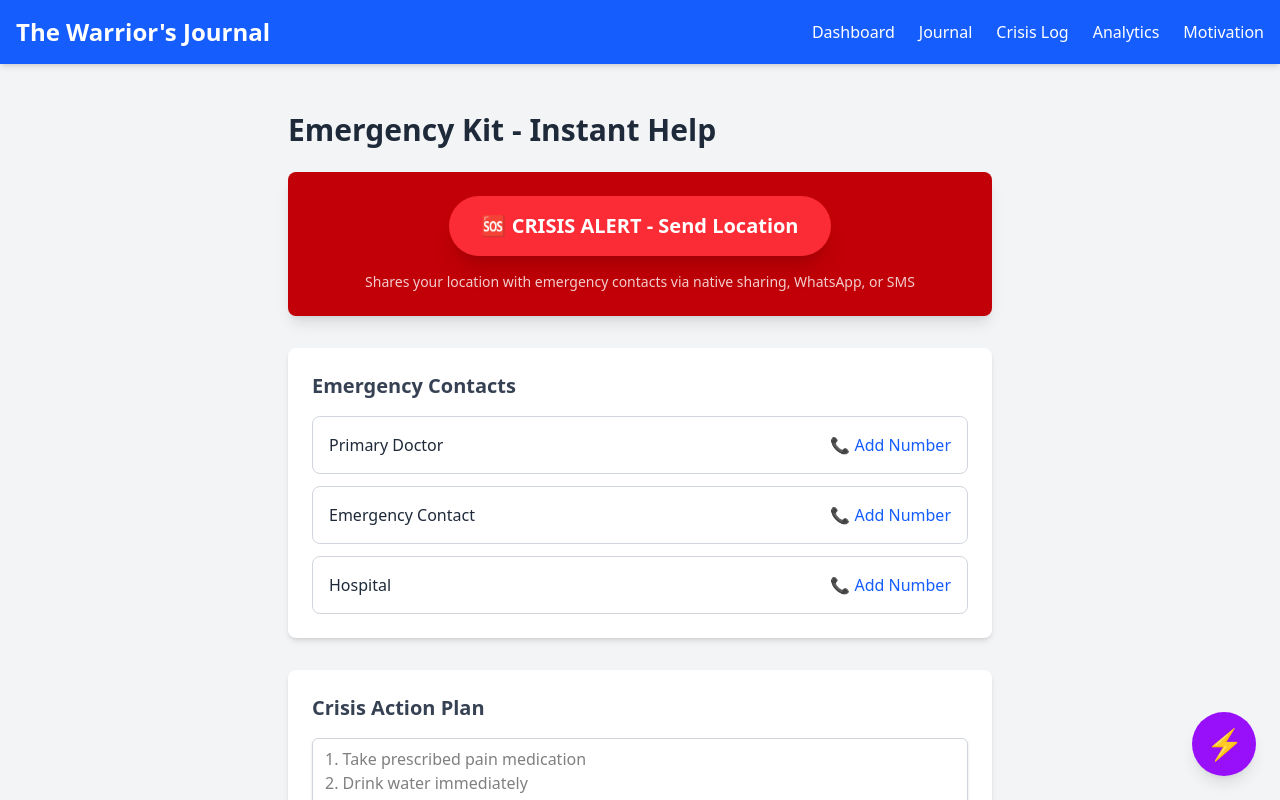
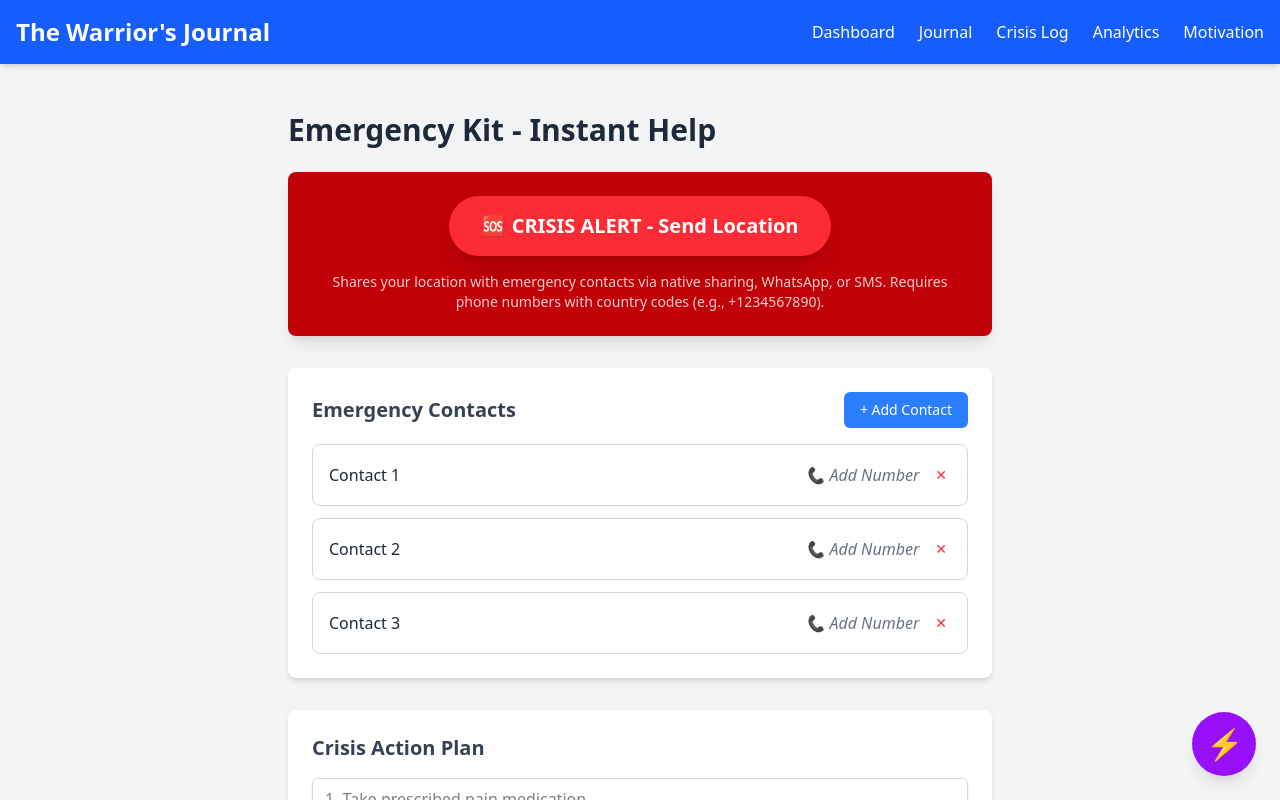
Before and after one commit to Muayyad822/warrior-journal-app, a React (Vite) app: page /emergency-kit in a window 1280 px wide. Shown: the top 800 px of the page. Built offline with nearby package versions, Linux system fonts and the light colour scheme.

Commit message:
Add react-hot-toast for notifications and improve user feedback in CrisisLog, Journal, and EmergencyKit components

```diff
--- a/package.json
+++ b/package.json
@@ -13,6 +13,7 @@
     "@tailwindcss/vite": "^4.1.11",
     "react": "^19.1.0",
     "react-dom": "^19.1.0",
+    "react-hot-toast": "^2.4.1",
     "react-router-dom": "^7.7.0",
     "recharts": "^2.15.4",
     "tailwindcss": "^4.1.11"
--- a/src/App.jsx
+++ b/src/App.jsx
@@ -1,5 +1,6 @@
 import { BrowserRouter as Router, Routes, Route } from 'react-router-dom';
 import { Link } from 'react-router-dom';
+import { Toaster } from 'react-hot-toast';
 import Header from './components/Header';
 import FloatingActionButton from './components/FloatingActionButton';
 import Dashboard from './components/Dashboard';
@@ -27,25 +28,48 @@ const Home = () => (
 
 function App() {
   return (
-
     <HealthDataProvider>
       <div className="min-h-screen bg-gray-100 font-sans flex flex-col">
         <Header />
         <main className="flex-grow container mx-auto p-4">
           <Routes>
             <Route path="/" element={<Home />} />
-              <Route path="/dashboard" element={<Dashboard />} /> {/* Use the actual Dashboard component */}
+            <Route path="/dashboard" element={<Dashboard />} />
             <Route path="/journal" element={<Journal />} />
             <Route path="/crisis-log" element={<CrisisLog />} />
             <Route path="/analytics" element={<Analyticss />} />
             <Route path="/motivation" element={<Motivation />} />
-              <Route path="/medical-reports" element={<MedicalReports />} /> {/* Add route for Medical Reports */}
-              <Route path="/emergency-kit" element={<EmergencyKit />} /> {/* Add route for full Emergency Kit */}
+            <Route path="/medical-reports" element={<MedicalReports />} />
+            <Route path="/emergency-kit" element={<EmergencyKit />} />
           </Routes>
         </main>
         <FloatingActionButton />
         <Footer />
         <PWAInstallPrompt />
+        <Toaster
+          position="top-center"
+          toastOptions={{
+            duration: 4000,
+            style: {
+              background: '#363636',
+              color: '#fff',
+            },
+            success: {
+              duration: 3000,
+              iconTheme: {
+                primary: '#10b981',
+                secondary: '#fff',
+              },
+            },
+            error: {
+              duration: 5000,
+              iconTheme: {
+                primary: '#ef4444',
+                secondary: '#fff',
+              },
+            },
+          }}
+        />
       </div>
     </HealthDataProvider>
   );
--- a/src/components/CrisisLog.jsx
+++ b/src/components/CrisisLog.jsx
@@ -1,6 +1,7 @@
 import { useState } from 'react';
 import { useNavigate } from 'react-router-dom';
 import { useHealthData } from '../context/HealthDataContext';
+import toast from 'react-hot-toast';
 
 function CrisisLog() {
   const navigate = useNavigate();
@@ -60,7 +61,7 @@ function CrisisLog() {
     setLocation('');
     setCircumstances('');
 
-    alert('Crisis log saved successfully!');
+    toast.success('Crisis log saved successfully!');
     navigate('/dashboard'); // Go back to dashboard after saving
   };
 
--- a/src/components/EmergencyKit.jsx
+++ b/src/components/EmergencyKit.jsx
@@ -1,144 +1,224 @@
 import { useState, useEffect } from 'react';
+import toast from 'react-hot-toast';
 import { useHealthData } from '../context/HealthDataContext';
 
 function EmergencyKit() {
-  const { addCrisisLog, crisisActionPlan, updateCrisisActionPlan, emergencyContacts, addEmergencyContact, updateEmergencyContact } = useHealthData();
+  const { addCrisisLog, crisisActionPlan, updateCrisisActionPlan, emergencyContacts, addEmergencyContact, updateEmergencyContact, deleteEmergencyContact } = useHealthData();
 
-  const [localContacts, setLocalContacts] = useState([
-    { name: 'Primary Doctor', phone: '', type: 'doctor' },
-    { name: 'Emergency Contact', phone: '', type: 'family' },
-    { name: 'Hospital', phone: '', type: 'hospital' }
-  ]);
   const [editingIndex, setEditingIndex] = useState(null);
   const [phoneInput, setPhoneInput] = useState('');
+  const [nameInput, setNameInput] = useState('');
   const [isGettingLocation, setIsGettingLocation] = useState(false);
 
-  // Initialize with context data or default contacts
-  useEffect(() => {
-    if (emergencyContacts && emergencyContacts.length > 0) {
-      setLocalContacts(emergencyContacts);
-    } else {
-      // Initialize default contacts in context if none exist
-      const defaultContacts = [
-        { id: 1, name: 'Primary Doctor', phone: '', type: 'doctor' },
-        { id: 2, name: 'Emergency Contact', phone: '', type: 'family' },
-        { id: 3, name: 'Hospital', phone: '', type: 'hospital' }
-      ];
-      defaultContacts.forEach(contact => addEmergencyContact(contact));
-    }
-  }, [emergencyContacts, addEmergencyContact]);
+  // Removed the useEffect for default contacts from here.
+  // The HealthDataContext now handles initializing default contacts if localStorage is empty.
 
-  const savePhone = (index) => {
-    const updatedContacts = [...localContacts];
-    updatedContacts[index].phone = phoneInput;
-    setLocalContacts(updatedContacts);
+  const saveContact = (index) => {
+    const contact = emergencyContacts[index];
+    const updatedContact = {
+      ...contact,
+      name: nameInput || contact.name, // Keep existing name if input is empty
+      phone: phoneInput
+    };
 
-    // Update in context
-    if (updatedContacts[index].id) {
-      updateEmergencyContact(updatedContacts[index].id, { phone: phoneInput });
-    }
+    updateEmergencyContact(contact.id, updatedContact);
 
     setEditingIndex(null);
     setPhoneInput('');
+    setNameInput('');
+    toast.success('Contact saved!'); // Concise toast message
+  };
+
+  const addNewContact = () => {
+    const newContact = {
+      id: Date.now(),
+      name: `Contact ${emergencyContacts.length + 1}`,
+      phone: ''
+    };
+    addEmergencyContact(newContact);
+    toast.success('New contact added!'); // Keep this toast for clarity
+  };
+
+  const removeContact = (contactId) => {
+    if (emergencyContacts.length <= 1) {
+      toast.error('You must have at least one emergency contact.');
+      return;
+    }
+
+    toast((t) => (
+      <div className="text-center">
+        <p className="mb-3 font-semibold">Remove this contact?</p>
+        <div className="flex gap-2 justify-center">
+          <button
+            className="bg-red-500 text-white px-3 py-1 rounded text-sm hover:bg-red-600 transition-colors"
+            onClick={() => {
+              deleteEmergencyContact(contactId);
+              toast.dismiss(t.id);
+              toast.success('Contact removed.'); // Concise toast message
+            }}
+          >
+            Remove
+          </button>
+          <button
+            className="bg-gray-500 text-white px-3 py-1 rounded text-sm hover:bg-gray-600 transition-colors"
+            onClick={() => toast.dismiss(t.id)}
+          >
+            Cancel
+          </button>
+        </div>
+      </div>
+    ), { duration: 10000 }); // Keep duration long for confirmation
   };
 
   const sendLocationToContacts = () => {
-    if (localContacts.every(contact => !contact.phone)) {
-      alert("Please add at least one emergency contact phone number first.");
+    const contactsWithPhones = emergencyContacts.filter(contact => contact.phone && contact.phone.trim() !== '');
+
+    if (contactsWithPhones.length === 0) {
+      toast.error("Please add at least one emergency contact with a phone number.");
       return;
     }
 
     setIsGettingLocation(true);
+    toast.loading('Getting your location...', { id: 'location' });
 
     if (navigator.geolocation) {
       navigator.geolocation.getCurrentPosition(
         (position) => {
           const { latitude, longitude } = position.coords;
           const timestamp = new Date().toLocaleString();
+          // Corrected Google Maps URL
+          const locationLink = `https://maps.google.com/?q=${latitude},${longitude}`;
           const message = `🚨 CRISIS ALERT: I'm having a health crisis and need immediate help!
 Time: ${timestamp}
-My location: https://maps.google.com/?q=${latitude},${longitude}
+My location: ${locationLink}
 This is an automated emergency alert from my health app.`;
+
+          toast.dismiss('location');
 
           if (navigator.share) {
             navigator.share({
               title: '🚨 Crisis Alert',
               text: message
             }).then(() => {
-              addCrisisLog({
-                id: Date.now(),
-                date: new Date().toISOString().split('T')[0],
-                time: new Date().toLocaleTimeString(),
-                severity: 9,
-                duration: 'Instant',
-                triggers: ['Emergency Button Press'],
-                medicationsUsed: '',
-                location: `${latitude}, ${longitude}`,
-                circumstances: 'Crisis Alert Button pressed - Location shared with contacts',
-              });
-              alert('Crisis alert shared successfully!');
-            }).catch(() => {
-              fallbackSharing(message);
+              logCrisisAlert(contactsWithPhones.length, `${latitude}, ${longitude}`);
+              toast.success('Crisis alert shared!'); // Concise toast message
+            }).catch((error) => {
+              console.warn('Native share failed or was cancelled:', error);
+              fallbackSharing(message, contactsWithPhones);
             });
           } else {
-            fallbackSharing(message);
+            fallbackSharing(message, contactsWithPhones);
           }
           setIsGettingLocation(false);
         },
         (error) => {
           console.error('Location error:', error);
+          toast.dismiss('location');
           setIsGettingLocation(false);
 
           const fallbackMessage = `🚨 CRISIS ALERT: I'm having a health crisis and need immediate help!
 Time: ${new Date().toLocaleString()}
-Location: Unable to determine location
+Location: Unable to determine location (Location access denied or not available)
 This is an automated emergency alert from my health app.`;
 
-          const proceed = confirm("Could not get location. Send alert without location?");
-          if (proceed) {
-            fallbackSharing(fallbackMessage);
-          }
+          toast((t) => (
+            <div className="text-center">
+              <p className="mb-3">Could not get location. Send alert without location?</p>
+              <div className="flex gap-2 justify-center">
+                <button
+                  className="bg-red-500 text-white px-3 py-1 rounded text-sm hover:bg-red-600 transition-colors"
+                  onClick={() => {
+                    toast.dismiss(t.id);
+                    fallbackSharing(fallbackMessage, contactsWithPhones);
+                  }}
+                >
+                  Send Anyway
+                </button>
+                <button
+                  className="bg-gray-500 text-white px-3 py-1 rounded text-sm hover:bg-gray-600 transition-colors"
+                  onClick={() => toast.dismiss(t.id)}
+                >
+                  Cancel
+                </button>
+              </div>
+            </div>
+          ), { duration: 10000 });
         }
       );
     } else {
+      toast.dismiss('location');
       setIsGettingLocation(false);
-      alert("Geolocation is not supported by this browser.");
+      toast.error("Geolocation is not supported by this browser.");
     }
   };
 
-  const fallbackSharing = (message) => {
-    const contactsWithPhones = localContacts.filter(contact => contact.phone);
+  const fallbackSharing = (message, contacts) => {
+    toast((t) => (
+      <div className="text-center">
+        <p className="mb-3 font-semibold">Choose sharing method:</p>
+        <div className="flex gap-2 justify-center">
+          <button
+            className="bg-green-500 text-white px-3 py-1 rounded text-sm hover:bg-green-600 transition-colors"
+            onClick={() => {
+              toast.dismiss(t.id);
+              shareViaWhatsApp(message, contacts);
+            }}
+          >
+            WhatsApp
+          </button>
+          <button
+            className="bg-blue-500 text-white px-3 py-1 rounded text-sm hover:bg-blue-600 transition-colors"
+            onClick={() => {
+              toast.dismiss(t.id);
+              shareViaSMS(message, contacts);
+            }}
+          >
+            SMS
+          </button>
+        </div>
+      </div>
+    ), { duration: 10000 });
+  };
 
-    if (contactsWithPhones.length > 0) {
-      const platformChoice = confirm("Choose sharing method:\n\nOK = WhatsApp\nCancel = SMS");
-
-      contactsWithPhones.forEach(contact => {
-        if (platformChoice) {
-          const cleanPhone = contact.phone.replace(/\D/g, '');
+  const shareViaWhatsApp = (message, contacts) => {
+    let sharedCount = 0;
+    contacts.forEach(contact => {
+      const cleanPhone = contact.phone.replace(/\D/g, ''); // Remove non-digits
+      if (cleanPhone) {
         const encodedMessage = encodeURIComponent(message);
         const whatsappUrl = `https://wa.me/${cleanPhone}?text=${encodedMessage}`;
         window.open(whatsappUrl, '_blank');
-        } else {
+        sharedCount++;
+      }
+    });
+    logCrisisAlert(sharedCount, 'Location shared via WhatsApp');
+  };
+
+  const shareViaSMS = (message, contacts) => {
+    let sharedCount = 0;
+    contacts.forEach(contact => {
+      if (contact.phone) {
         const encodedMessage = encodeURIComponent(message);
         const smsUrl = `sms:${contact.phone}?body=${encodedMessage}`;
         window.open(smsUrl, '_blank');
+        sharedCount++;
       }
     });
+    logCrisisAlert(sharedCount, 'Location shared via SMS');
+  };
 
+  const logCrisisAlert = (contactCount, locationInfo) => {
     addCrisisLog({
       id: Date.now(),
       date: new Date().toISOString().split('T')[0],
-        time: new Date().toLocaleTimeString(),
-        severity: 9,
-        duration: 'Instant',
+      time: new Date().toLocaleTimeString('en-US', { hour: '2-digit', minute: '2-digit' }),
+      severity: 9, // Assuming high severity for an emergency alert
+      duration: 'Immediate',
       triggers: ['Emergency Button Press'],
       medicationsUsed: '',
-        location: 'Location shared',
-        circumstances: 'Crisis Alert Button pressed - Emergency contacts notified',
+      location: locationInfo,
+      circumstances: `Crisis Alert Button pressed - Alert sent to ${contactCount} contact(s).`,
     });
-
-      alert(`Emergency alert sent to ${contactsWithPhones.length} contact(s)!`);
-    }
   };
 
   return (
@@ -159,32 +239,47 @@ This is an automated emergency alert from my health app.`;
           <span>{isGettingLocation ? 'Getting Location...' : '🆘 CRISIS ALERT - Send Location'}</span>
         </button>
         <p className="mt-4 text-sm opacity-80">
-          Shares your location with emergency contacts via native sharing, WhatsApp, or SMS
+          Shares your location with emergency contacts via native sharing, WhatsApp, or SMS.
+          Requires phone numbers with country codes (e.g., +1234567890).
         </p>
       </section>
 
       {/* Emergency Contacts */}
       <section className="bg-white rounded-lg shadow-md p-6 mb-8">
-        <h3 className="text-xl font-semibold text-gray-700 mb-4">Emergency Contacts</h3>
+        <div className="flex justify-between items-center mb-4">
+          <h3 className="text-xl font-semibold text-gray-700">Emergency Contacts</h3>
+          <button
+            onClick={addNewContact}
+            className="bg-blue-500 hover:bg-blue-600 text-white px-4 py-2 rounded-md text-sm font-medium"
+          >
+            + Add Contact
+          </button>
+        </div>
 
         <div className="space-y-3">
-          {localContacts.map((contact, index) => (
-            <div key={index}>
+          {emergencyContacts && emergencyContacts.map((contact, index) => (
+            <div key={contact.id}>
               {editingIndex === index ? (
                 <div className="bg-gray-50 border border-gray-300 p-4 rounded-lg">
                   <div className="flex flex-col gap-3">
-                    <span className="font-semibold text-gray-800">{contact.name}</span>
+                    <input
+                      type="text"
+                      value={nameInput}
+                      onChange={(e) => setNameInput(e.target.value)}
+                      placeholder={contact.name || "Contact Name"}
+                      className="border border-gray-300 rounded-md px-3 py-2 focus:outline-none focus:ring-2 focus:ring-blue-500"
+                    />
                     <input
                       type="tel"
                       value={phoneInput}
                       onChange={(e) => setPhoneInput(e.target.value)}
-                      placeholder="Enter phone number with country code (e.g., +1234567890)"
+                      placeholder="e.g., +1234567890"
                       className="border border-gray-300 rounded-md px-3 py-2 focus:outline-none focus:ring-2 focus:ring-blue-500"
-                      autoFocus
+                      autoFocus // Auto-focus on phone input when editing
                     />
                     <div className="flex gap-2">
                       <button
-                        onClick={() => savePhone(index)}
+                        onClick={() => saveContact(index)}
                         className="bg-green-600 hover:bg-green-700 text-white px-4 py-2 rounded-md text-sm font-medium"
                       >
                         Save
@@ -193,6 +288,7 @@ This is an automated emergency alert from my health app.`;
                         onClick={() => {
                           setEditingIndex(null);
                           setPhoneInput('');
+                          setNameInput('');
                         }}
                         className="bg-gray-400 hover:bg-gray-500 text-white px-4 py-2 rounded-md text-sm font-medium"
                       >
@@ -202,18 +298,40 @@ This is an automated emergency alert from my health app.`;
                   </div>
                 </div>
               ) : (
+                <div className="w-full bg-white border border-gray-300 p-4 rounded-lg flex justify-between items-center hover:bg-gray-50 transition-colors">
+                  {/* Clickable area for dialing or editing */}
                   <button
-                  onClick={() => contact.phone ? window.location.href = `tel:${contact.phone}` : (setEditingIndex(index), setPhoneInput(contact.phone))}
-                  className="w-full bg-white border border-gray-300 p-4 rounded-lg flex justify-between items-center hover:bg-gray-50 transition-colors"
+                    onClick={() => {
+                      // If phone exists, attempt to dial, otherwise go to edit mode
+                      if (contact.phone) {
+                        window.location.href = `tel:${contact.phone}`;
+                      } else {
+                        setEditingIndex(index);
+                        setPhoneInput(contact.phone);
+                        setNameInput(contact.name);
+                      }
+                    }}
+                    className="flex-1 flex justify-between items-center text-left"
                   >
                     <span className="font-medium text-gray-800">{contact.name}</span>
-                  <span className="text-blue-600 font-medium">
+                    <span className={`font-medium ${contact.phone ? 'text-blue-600' : 'text-gray-500 italic'}`}>
                       📞 {contact.phone || 'Add Number'}
                     </span>
                   </button>
+                  <button
+                    onClick={() => removeContact(contact.id)}
+                    className="ml-3 text-red-500 hover:text-red-700 text-sm p-1 rounded-full hover:bg-red-50"
+                    title="Remove Contact"
+                  >
+                    ✕
+                  </button>
+                </div>
               )}
             </div>
           ))}
+          {emergencyContacts.length === 0 && (
+            <p className="text-gray-500 italic text-center py-4">No contacts added. Use the "+ Add Contact" button.</p>
+          )}
         </div>
       </section>
 
--- a/src/components/Journal.jsx
+++ b/src/components/Journal.jsx
@@ -1,6 +1,7 @@
 import  { useState } from 'react';
 import { useNavigate } from 'react-router-dom';
 import { useHealthData } from '../context/HealthDataContext'; // Import the custom hook
+import toast from 'react-hot-toast';
 
 function Journal() {
   const navigate = useNavigate();
@@ -62,7 +63,7 @@ function Journal() {
     setPersonalNotes('');
 
     // Navigate back to dashboard or show a success message
-    alert('Journal entry saved successfully!');
+    toast.success('Journal entry saved successfully!');
     navigate('/dashboard');
   };
 
--- a/src/context/HealthDataContext.jsx
+++ b/src/context/HealthDataContext.jsx
@@ -1,3 +1,4 @@
+// src/context/HealthDataContext.jsx
 import React, { createContext, useState, useEffect, useContext } from 'react';
 
 // Create the context
@@ -12,7 +13,6 @@ export const useHealthData = () => {
 export const HealthDataProvider = ({ children }) => {
   const [journalEntries, setJournalEntries] = useState([]);
   const [crisisLogs, setCrisisLogs] = useState([]);
-  // New states for Emergency Kit
   const [emergencyContacts, setEmergencyContacts] = useState([]);
   const [crisisActionPlan, setCrisisActionPlan] = useState('');
 
@@ -39,15 +39,41 @@ export const HealthDataProvider = ({ children }) => {
         setCrisisLogs([]);
       }
     }
-    // Load Emergency Kit data
+    // Load Emergency Kit data with defaults if nothing found or empty array
     if (storedEmergencyContacts) {
       try {
-        setEmergencyContacts(JSON.parse(storedEmergencyContacts));
+        const parsedContacts = JSON.parse(storedEmergencyContacts);
+        if (parsedContacts.length > 0) {
+          setEmergencyContacts(parsedContacts);
+        } else {
+          // If stored array is empty, initialize with defaults
+          const defaultContacts = [
+            { id: 1, name: 'Contact 1', phone: '' },
+            { id: 2, name: 'Contact 2', phone: '' },
+            { id: 3, name: 'Contact 3', phone: '' }
+          ];
+          setEmergencyContacts(defaultContacts);
+        }
       } catch (error) {
         console.error("Failed to parse emergency contacts from localStorage:", error);
-        setEmergencyContacts([]);
+        // On parsing error, revert to defaults
+        const defaultContacts = [
+          { id: 1, name: 'Contact 1', phone: '' },
+          { id: 2, name: 'Contact 2', phone: '' },
+          { id: 3, name: 'Contact 3', phone: '' }
+        ];
+        setEmergencyContacts(defaultContacts);
       }
+    } else {
+      // If nothing in localStorage for contacts, initialize with defaults
+      const defaultContacts = [
+        { id: 1, name: 'Contact 1', phone: '' },
+        { id: 2, name: 'Contact 2', phone: '' },
+        { id: 3, name: 'Contact 3', phone: '' }
+      ];
+      setEmergencyContacts(defaultContacts);
     }
+
     if (storedCrisisActionPlan) {
       setCrisisActionPlan(storedCrisisActionPlan); // Stored as plain string
     }
```
Also changed, not shown: public/manifest.json, 1 other file (tests, documents, lock files or other folders). Lines whose indentation alone changed are shown as unchanged.
